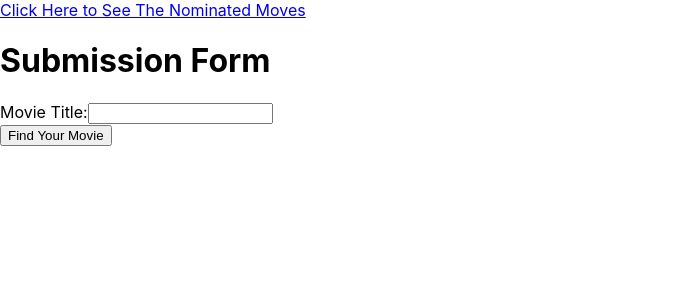
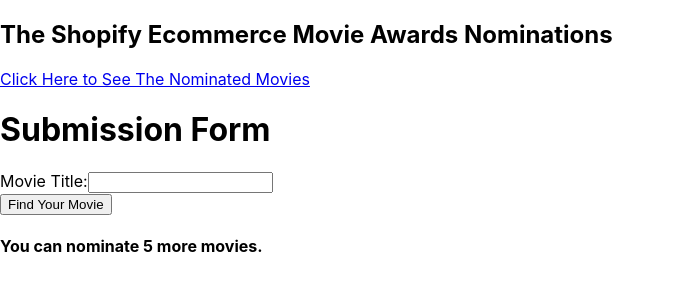
Before and after one commit to hkfernandez/movie_awards, a React (Create React App) app in the folder client/: page / in a window 1280 px wide. Shown: the top 300 px of the page, without its empty margins (0-675 px from the left). Built offline with nearby package versions, Linux system fonts and the light colour scheme; no server answers.

Commit message:
movie data clears after nomination

```diff
--- a/client/package.json
+++ b/client/package.json
@@ -7,7 +7,9 @@
     "@testing-library/jest-dom": "^5.12.0",
     "@testing-library/react": "^11.2.6",
     "@testing-library/user-event": "^12.8.3",
+    "bootstrap": "^5.0.0",
     "react": "^17.0.2",
+    "react-bootstrap": "^1.5.2",
     "react-dom": "^17.0.2",
     "react-scripts": "4.0.3",
     "web-vitals": "^1.1.1"
--- a/client/src/App.js
+++ b/client/src/App.js
@@ -2,10 +2,12 @@
 import { BrowserRouter as Router, Route } from "react-router-dom";
 import Home from './components/Home';
 import NominatedMovieList from './components/NominatedMovieList';
+import Header from './components/Header';
 
 function App() {
   return (
     <Router>
+      <Header />
       <Route exact path='/' component={Home} />
       <Route exact path='/nominatedMovies' component={NominatedMovieList} />
     </Router>
--- /dev/null
+++ b/client/src/components/Header/index.js
@@ -0,0 +1,14 @@
+import Container from 'react-bootstrap/Container';
+import Row from 'react-bootstrap/Row';
+const Header = () => {
+
+  return (
+    <Container fluid>
+      <Row>
+        <h2>The Shopify Ecommerce Movie Awards Nominations</h2>
+      </Row>
+    </Container>
+  )
+}
+
+export default Header;
--- a/client/src/components/Home/index.js
+++ b/client/src/components/Home/index.js
@@ -4,16 +4,12 @@
 
 const Home = () => {
 
-  //const [nomineesList, setNomineesList] = useState([]);
-  const [moviesInDb, setMoviesInDb] = useState([]);
+  //const [moviesInDb, setMoviesInDb] = useState([]);
   const [nominatedMovieIds, setNominatedMovieIds] = useState([]);
   const [fiveMoviesNominated, setFiveMoviesNominated] = useState(false);
 
   useEffect(() => {
     updateNomineesList();
-    //buildArrOfMovieIdsInDb(moviesInDb);
-    //checkIfFiveMoviesHaveBeenNominated();
-    //console.log('ids of nominated movies', nominatedMovieIds);
   }, [])
 
   useEffect(() => {
@@ -23,25 +19,21 @@
   const updateNomineesList = () => {
     db.findAll()
       .then((nominatedMovies) => {
-        console.log('nominated movies', nominatedMovies);
+        //console.log('nominated movies', nominatedMovies);
         if (!nominatedMovies) {
           return;
         } else {
-          //console.log('nominated movies', nominatedMovies);
-          setMoviesInDb(nominatedMovies.data);
+          //setMoviesInDb(nominatedMovies.data);
+          buildArrOfMovieIdsInDb(nominatedMovies.data);
           return nominatedMovies;
-          //buildArrOfMovieIdsInDb(nominatedMovies.data);
-          //console.log('array of movie ids should be built');
-          //setNomineesList(nominatedMovies);
         }
       })
-      .then((nominatedMovies) => {
-        buildArrOfMovieIdsInDb(nominatedMovies.data);
-      })
+    //.then((nominatedMovies) => {
+    //})
   }
 
   const buildArrOfMovieIdsInDb = (movies) => {
-    console.log('building array of movies in db with', movies);
+    //console.log('building array of movies in db with', movies);
     let movieIdsArr = [];
     movies.map(movie => {
       //console.log('building movie id array with ', movie.imdbID);
@@ -52,8 +44,8 @@
   }
 
   const checkIfFiveMoviesHaveBeenNominated = () => {
-    console.log('checking if five movies have been nominated', nominatedMovieIds.length);
-    console.log('five movies have been nominated?', fiveMoviesNominated);
+    //console.log('checking if five movies have been nominated', nominatedMovieIds.length);
+    //console.log('five movies have been nominated?', fiveMoviesNominated);
     if (nominatedMovieIds.length > 4) {
       setFiveMoviesNominated(true);
       return true;
@@ -65,10 +57,10 @@
 
   return (
     <>
-      <a href="/nominatedMovies">Click Here to See The Nominated Moves</a>
+      <a href="/nominatedMovies">Click Here to See The Nominated Movies</a>
       {fiveMoviesNominated ?
         <>
-          <h3>Congratulations! You have naominated 5 of your favorite films for the Shopify Ecommerce Movie Awards!</h3>
+          <h3>Congratulations! You have nominated 5 of your favorite films for the Shopify Ecommerce Movie Awards!</h3>
           <h4>You can see which movies you have nominated using the link above and remove any unwanted choices.</h4>
           <h4>Thanks for helping us choose the film of the year!</h4>
         </>
@@ -76,6 +68,7 @@
         <SubmissionForm
           nominatedmovieids={nominatedMovieIds}
           updateNomineesList={updateNomineesList}
+          nominatedMovieIds={nominatedMovieIds}
         />
       }
     </>
--- a/client/src/components/ImdbMovie/index.js
+++ b/client/src/components/ImdbMovie/index.js
@@ -1,9 +1,7 @@
-import { PromiseProvider } from "mongoose";
 import React, { useState, useEffect } from "react";
 import dbCall from '../../utils/dbCalls';
 
-const ImdbMovie = ({ movieInfo, nominatedmovieids, updateNomineesList }) => {
-  //console.log('movie info in ImdbMovie component', movieInfo);
+const ImdbMovie = ({ movieInfo, nominatedmovieids, updateNomineesList, clearMovieData }) => {
 
   const [statusMessage, setStatusMessage] = useState('');
   const [movieHasBeenNominated, setMovieHasBeenNominated] = useState(false);
@@ -11,7 +9,6 @@
 
   useEffect(() => {
     checkIfMovieHasBeenNominated(movieInfo.imdbID);
-    //console.log('movieHasBeenNominated', movieHasBeenNominated);
   }, [movieInfo])
 
   const handleNomination = function (event) {
@@ -19,8 +16,12 @@
     dbCall.addMovie(movieInfo)
       .then((movieAddedToDb) => {
         if (movieAddedToDb) {
-          setStatusMessage(`You have nominated ${movieInfo.Title} for the Shopify Ecommerce Movie Awards`);
+          setStatusMessage(
+            `You have nominated '${movieInfo.Title}' for the Shopify Ecommerce Movie Awards`
+          );
           updateNomineesList();
+          clearMovieData();
+          return movieAddedToDb;
         } else {
           return;
         }
@@ -29,40 +30,19 @@
   }
 
   const checkIfMovieHasBeenNominated = (imdbID) => {
-    //console.log('CHECKING IF MOVIE HAS BEEN NOMINATED');
     if (nominatedmovieids.indexOf(imdbID) === -1) {
-      //console.log('current movie imdbID', imdbID);
-      //console.log('index of current over in array of nominated moive ids', nominatedmovieids.indexOf(imdbID));
       setMovieHasBeenNominated(false);
       return;
     } else {
-      //console.log('movieHasBeenNominated', movieHasBeenNominated);
       setMovieHasBeenNominated(true);
-
     }
   }
 
-  //const checkIfMovieHasBeenNominated = (movieId) => {
-  //  console.log('id of movie to check for in db', movieId);
-  //  dbCall.findOne(movieInfo)
-  //    .then(nominatedMovie => {
-  //      if (nominatedMovie) {
-  //        console.log('nominated movie found in db', nominatedMovie);
-  //        setMovieHasBeenNominated(true);
-  //      } else {
-  //        setMovieHasBeenNominated(false);
-  //        return;
-  //      }
-  //    })
-  //}
-
-  //checkIfMovieHasBeenNominated(movieInfo.imdbID);
 
   if (movieInfo.Title) {
     return (
       <>
         {movieHasBeenNominated ?
-          //console.log('movieHasBeenNaminated', movieHasBeenNominated)
           < h2 > Looks like this movie has already been nominated</h2>
           :
           <button
@@ -72,7 +52,6 @@
             Nominate This Movie
         </button>
         }
-        <h3>{statusMessage}</h3>
         <h1>{movieInfo.Title}</h1>
         <h3>{movieInfo.Year}</h3>
         <div> With {movieInfo.Actors}</div>
@@ -81,9 +60,18 @@
 
       </>
     )
+  } else if (nominatedmovieids.length < 4) {
+    return (
+      <>
+        <h3>{statusMessage}</h3>
+        <h4>You can nominate {5 - nominatedmovieids.length} more movies.</h4>
+      </>
+    )
   } else {
     return (
       <>
+        <h3>{statusMessage}</h3>
+        <h4>You can nominate {5 - nominatedmovieids.length} more movie.</h4>
       </>
     )
   }
--- a/client/src/components/NominatedMovieList/index.js
+++ b/client/src/components/NominatedMovieList/index.js
@@ -24,6 +24,7 @@
 
   return (
     <>
+      <div><a href='/'>Back to Nomination Page</a></div>
       {/*{console.log('nomineesList in return statemet', nomineesList)}*/}
       {nomineesList ?
         nomineesList.data.map(movie => {
@@ -43,7 +44,6 @@
           </a>
         </>
       }
-      <a href='/'>Back to Nomination Page</a>
     </>
   )
 }
--- a/client/src/components/SubmissionForm/index.js
+++ b/client/src/components/SubmissionForm/index.js
@@ -22,8 +22,16 @@
       .then((imdbMovieData) => {
         //console.log('data returned to React component ', imdbMovieData);
         setReturnedMovieInfo(imdbMovieData.data);
+        setUserSearchString('');
+        return imdbMovieData.data;
       })
       .catch(err => console.log(err));
+  }
+
+  const clearMovieData = () => {
+    setReturnedMovieInfo({});
+    setUserSearchString('');
+    return;
   }
 
   return (
@@ -41,7 +49,9 @@
       <ImdbMovie
         movieInfo={returnedMovieInfo}
         nominatedmovieids={props.nominatedmovieids}
-        updateNomineesList={props.updateNomineesList} />
+        updateNomineesList={props.updateNomineesList}
+        clearMovieData={clearMovieData}
+      />
     </>
   )
 }
--- a/package.json
+++ b/package.json
@@ -3,6 +3,7 @@
   "version": "1.0.0",
   "description": "an app for nominating your favorite movie",
   "main": "index.js",
+  "homepage": "https://github.com/hkfernandez/movie_awards#readme",
   "scripts": {
     "start": "npm run start:dev",
     "start:prod": "node server.js",
@@ -23,12 +24,12 @@
   "bugs": {
     "url": "https://github.com/hkfernandez/movie_awards/issues"
   },
-  "homepage": "https://github.com/hkfernandez/movie_awards#readme",
   "dependencies": {
     "axios": "^0.21.1",
     "body-parser": "^1.19.0",
     "dotenv": "^8.2.0",
     "express": "^4.17.1",
+    "gh-pages": "^3.1.0",
     "mongoose": "^5.12.7",
     "react-router-dom": "^5.2.0"
   },
```
Also changed, not shown: 2 other files (tests, documents, lock files or other folders).
